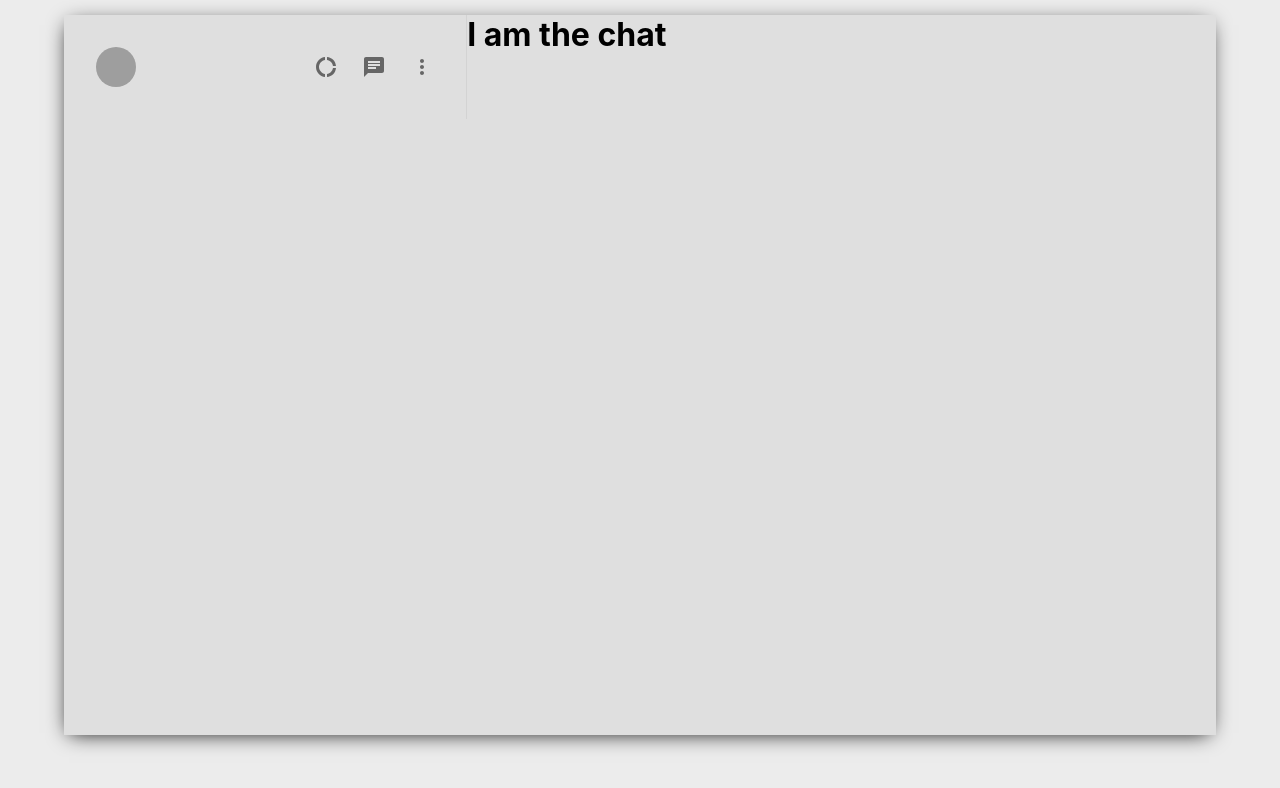
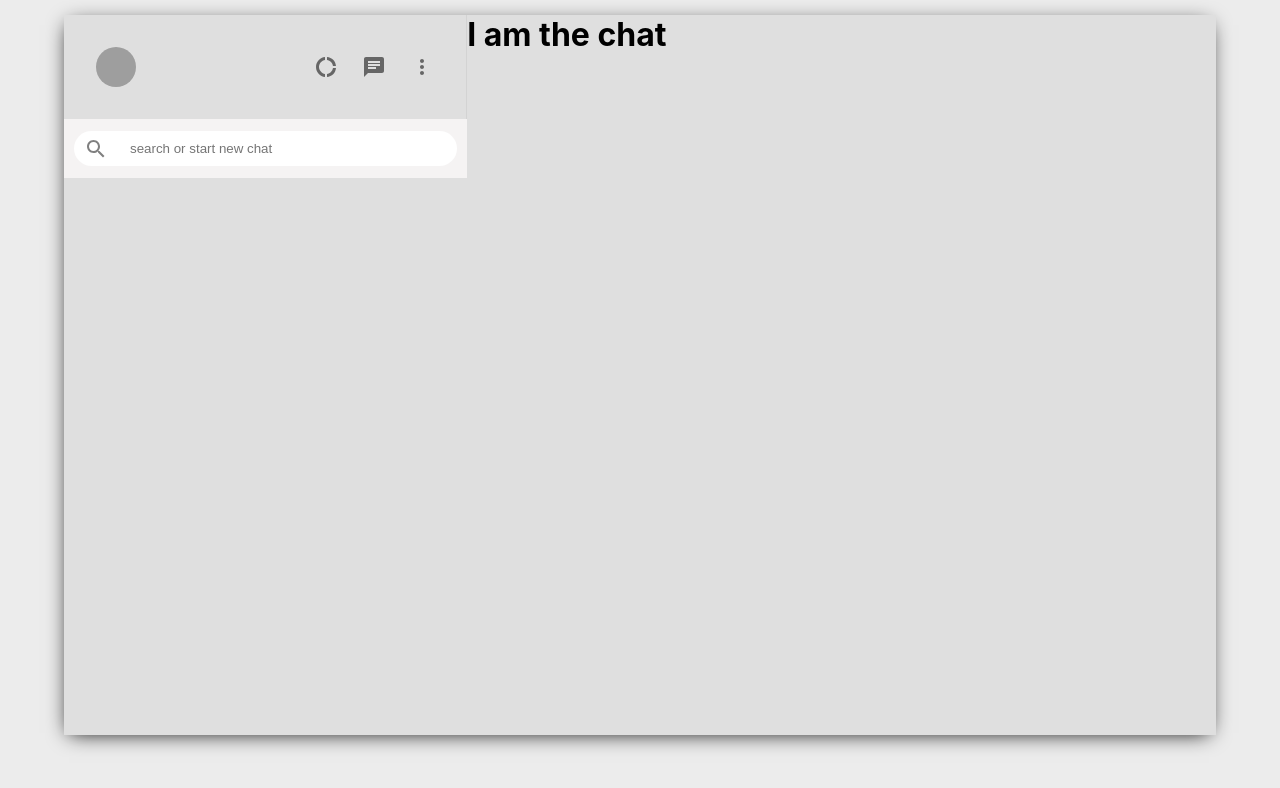
Before and after one commit to singhkunal2050/Whatsapp-mern-clone, a React (Create React App) app: page / in a window 1280 px wide. Shown: the top 788 px of the page. Built offline with nearby package versions, Linux system fonts and the light colour scheme; grey boxes are pictures that could not be loaded.

Commit message:
search component added

```diff
--- a/src/Sidebar.css
+++ b/src/Sidebar.css
@@ -17,3 +17,36 @@
   justify-content: space-between;
   min-width: 10vw;
 }
+
+.sidebar__headerRight > .MuiSvgIcon-root{
+  margin-right: 2vw;
+  font-size: 24px !important;
+}
+
+.sidebar__search{
+  display: flex;
+  align-items: center;
+  background: rgb(245, 243, 243);
+  height: 39px;
+  padding: 10px;
+}
+
+.sidebar__searchContainer{
+  display: flex;
+  align-items: center;
+  background: rgb(255, 255, 255);
+  height: 35px;
+  width: 100%;
+  border-radius: 20px;
+}
+
+.sidebar__searchContainer > .MuiSvgIcon-root {
+  color: gray;
+  padding: 10px;
+}
+
+.sidebar__searchContainer > input {
+  border: none;
+  margin-left: 10px;
+  outline-width: 0;
+}
--- a/src/Sidebar.js
+++ b/src/Sidebar.js
@@ -3,8 +3,9 @@
 import ChatIcon from '@material-ui/icons/Chat';
 import DonutLargeIcon from '@material-ui/icons/DonutLarge';
 import MoreVertIcon from '@material-ui/icons/MoreVert';
+import SearchOutlined from '@material-ui/icons/SearchOutlined';
+
 import { Avatar, IconButton } from '@material-ui/core';
-
 
 function Sidebar() {
   return (
@@ -15,7 +16,7 @@
             <Avatar src="https://images.pexels.com/photos/415829/pexels-photo-415829.jpeg?auto=compress&cs=tinysrgb&dpr=2&h=650&w=940" />
           </IconButton>
         </div>
-        <div className="sidebar__headerRight  ">
+        <div className="sidebar__headerRight">
           <IconButton>
             <DonutLargeIcon />
           </IconButton>
@@ -27,6 +28,15 @@
           </IconButton>
         </div>
       </div>
+
+      <div className="sidebar__search">
+        <div className="sidebar__searchContainer">
+        <SearchOutlined />
+        <input type="text" placeholder="search or start new chat"/>
+        </div>
+      </div>
+
+
     </div>
   )
 }
```
